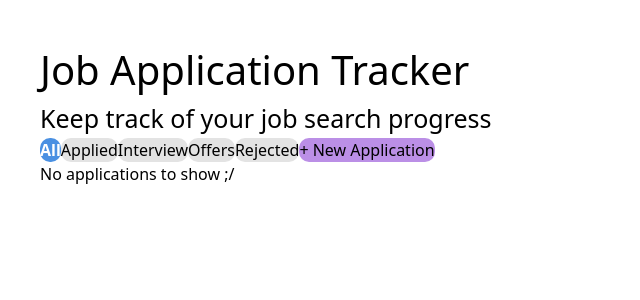
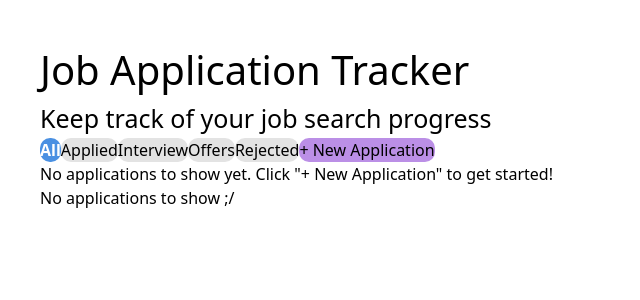
Before and after one commit to sandraamurao/Job-Jar, a React (Vite) app: page / in a window 1280 px wide. Shown: the top 300 px of the page, without its empty margins (0-640 px from the left). Built offline with nearby package versions, Linux system fonts and the light colour scheme.

Commit message:
fixed display message if no applications yet

```diff
--- a/src/App/App.jsx
+++ b/src/App/App.jsx
@@ -63,7 +63,19 @@ function App() {
 				/>
 			)}
 
-			{!showForm && <ApplicationCard applications={filteredApplications} />}
+			{!showForm && (
+				<>
+					{applications.length == 0 && (
+						<div>
+							{active == "All"
+								? `No applications to show yet. Click "+ New Application" to get
+								started!`
+								: "No applications with status " + `"${active}"`}
+						</div>
+					)}
+					<ApplicationCard applications={filteredApplications} />
+				</>
+			)}
 		</div>
 	);
 }
```
